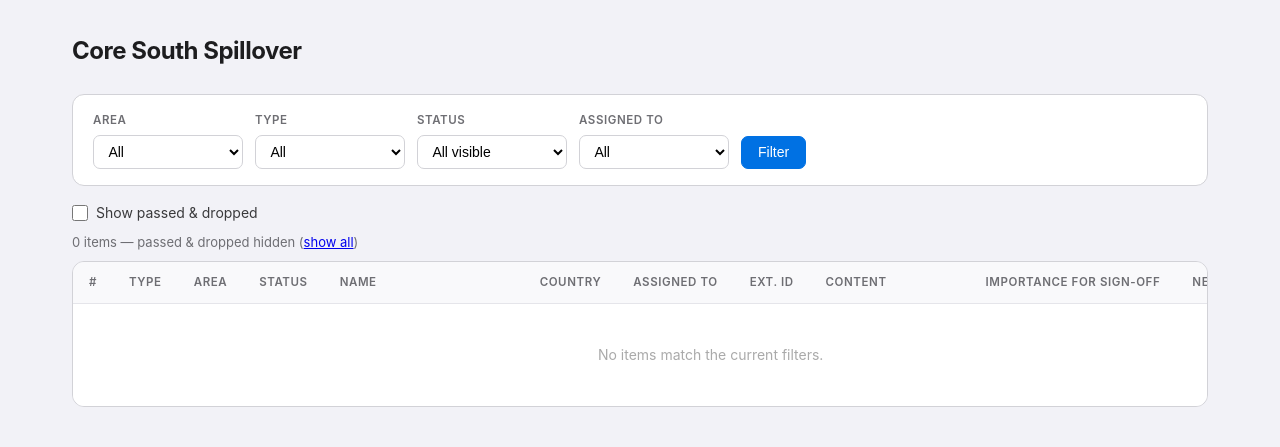
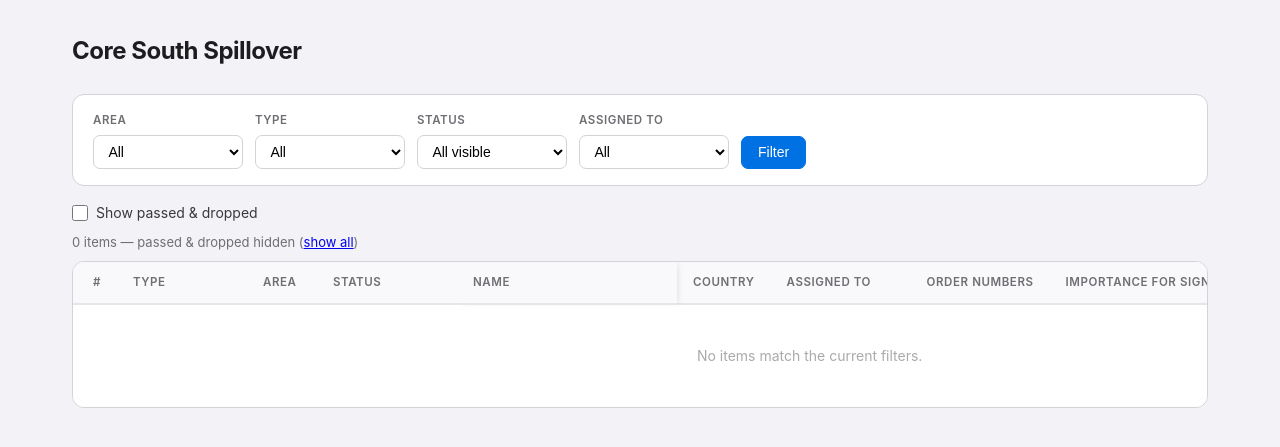
Before and after one commit to maruelha/chaosco, a Flask app: page /spillover in a window 1280 px wide. Shown: the part 52-499 px from the top of the page. Run offline with Flask 3, Linux system fonts and the light colour scheme; data that the repository does not hold is empty.

Commit message:
Fix spillover list view: frozen panes + column changes
Replace scrolling table with Excel-style frozen panes (header row +
5 left columns: #, Type, Area, Status, Name) using position:sticky,
table-layout:fixed, and explicit left offsets in a max-height:70vh
overflow:auto scroll container. Add Order numbers column; remove
Content and Ext. ID from display.

Co-Authored-By: Claude Sonnet 4.6 <noreply@anthropic.com>

```diff
--- a/app/static/style.css
+++ b/app/static/style.css
@@ -646,8 +646,59 @@ dialog::backdrop { background: rgba(0,0,0,.38); }
 .cell-edit:hover { background: #eef4ff; color: #0071e3; }
 .cell-placeholder { color: #c7c7cc; font-style: italic; font-size: .78rem; }
 
-/* --------------------------------------------------------------- spillover table */
-.table-wrap--scroll { overflow-x: auto; }
+/* --------------------------------------------------------------- spillover frozen-pane scroll container */
+.spillover-scroll {
+  overflow: auto;
+  max-height: 70vh;
+  border: 1px solid #d2d2d7;
+  border-radius: 12px;
+}
+.spillover-scroll table {
+  table-layout: fixed;
+  width: max-content;
+  border-collapse: separate;
+  border-spacing: 0;
+  background: #fff;
+}
+.spillover-scroll thead th {
+  position: sticky;
+  top: 0;
+  z-index: 2;
+  background: #f9f9fb;
+  border-bottom: 2px solid #e5e5ea;
+  overflow: hidden;
+  text-overflow: ellipsis;
+}
+/* CSS custom property propagates to all td children (frozen + scrollable) */
+.spillover-scroll tbody tr { --sc-bg: #fff; }
+.spillover-scroll tbody tr:hover { --sc-bg: #f5f7ff; }
+.spillover-scroll tbody td { background: var(--sc-bg); }
+.spillover-scroll tbody tr:last-child td { border-bottom: none; }
+
+/* Frozen column widths + sticky left offsets */
+.sc-row    { width: 44px;  position: sticky; left: 0px;   z-index: 1; }
+.sc-type   { width: 130px; position: sticky; left: 44px;  z-index: 1; }
+.sc-area   { width: 70px;  position: sticky; left: 174px; z-index: 1; }
+.sc-status { width: 140px; position: sticky; left: 244px; z-index: 1; }
+.sc-name   { width: 220px; position: sticky; left: 384px; z-index: 1;
+             box-shadow: 3px 0 6px -2px rgba(0,0,0,.10); }
+
+/* Header + frozen intersection cells: highest z-index */
+.spillover-scroll thead .sc-row,
+.spillover-scroll thead .sc-type,
+.spillover-scroll thead .sc-area,
+.spillover-scroll thead .sc-status,
+.spillover-scroll thead .sc-name { z-index: 3; }
+
+/* Scrollable column widths */
+.sc-country  { width: 90px; }
+.sc-assignee { width: 140px; }
+.sc-orders   { width: 130px; }
+.sc-imp      { width: 200px; }
+.sc-next     { width: 200px; }
+.sc-cmtbtn   { width: 90px; }
+
+/* --------------------------------------------------------------- spillover table misc */
 .toggle-row {
   display: flex; align-items: center; gap: .5rem;
   font-size: .875rem; color: #3a3a3c; margin-bottom: .5rem;
--- a/app/templates/spillover.html
+++ b/app/templates/spillover.html
@@ -73,22 +73,21 @@
 </p>
 
 {# ---- Table ---- #}
-<div class="table-wrap table-wrap--scroll">
+<div class="spillover-scroll">
   <table>
     <thead>
       <tr>
-        <th>#</th>
-        <th>Type</th>
-        <th>Area</th>
-        <th>Status</th>
-        <th style="min-width:200px">Name</th>
-        <th>Country</th>
-        <th>Assigned to</th>
-        <th>Ext. ID</th>
-        <th style="min-width:160px">Content</th>
-        <th style="min-width:140px">Importance for sign-off</th>
-        <th style="min-width:140px">Next step</th>
-        <th></th>
+        <th class="sc-row num">#</th>
+        <th class="sc-type">Type</th>
+        <th class="sc-area">Area</th>
+        <th class="sc-status">Status</th>
+        <th class="sc-name">Name</th>
+        <th class="sc-country">Country</th>
+        <th class="sc-assignee">Assigned to</th>
+        <th class="sc-orders">Order numbers</th>
+        <th class="sc-imp">Importance for sign-off</th>
+        <th class="sc-next">Next step</th>
+        <th class="sc-cmtbtn"></th>
       </tr>
     </thead>
     <tbody>
@@ -99,24 +98,19 @@
           data-nextstep="{{ (row.next_step or '') | e }}"
           data-commenthistory="{{ (row.comment_history or '') | e }}"
           data-importedcomment="{{ (row.comment or '') | e }}">
-        <td class="num">{{ row.excel_row }}</td>
-        <td>{{ row.type or '—' }}</td>
-        <td>{{ row.area or '—' }}</td>
-        <td><span class="status-pill">{{ row.status or '—' }}</span></td>
-        <td title="{{ row.name | e }}">
+        <td class="sc-row num">{{ row.excel_row }}</td>
+        <td class="sc-type">{{ row.type or '—' }}</td>
+        <td class="sc-area">{{ row.area or '—' }}</td>
+        <td class="sc-status"><span class="status-pill">{{ row.status or '—' }}</span></td>
+        <td class="sc-name" title="{{ row.name | e }}">
           {% if row.name %}
             {{ row.name[:70] }}{% if row.name | length > 70 %}…{% endif %}
           {% else %}—{% endif %}
         </td>
-        <td>{{ row.country or '—' }}</td>
-        <td>{{ row.assigned_to or '—' }}</td>
-        <td>{{ row.external_id or '—' }}</td>
-        <td title="{{ row.content | e }}">
-          {% if row.content %}
-            {{ row.content[:80] }}{% if row.content | length > 80 %}…{% endif %}
-          {% else %}—{% endif %}
-        </td>
-        <td class="cell-importance">
+        <td class="sc-country">{{ row.country or '—' }}</td>
+        <td class="sc-assignee">{{ row.assigned_to or '—' }}</td>
+        <td class="sc-orders">{{ row.order_numbers or '—' }}</td>
+        <td class="sc-imp cell-importance">
           <span class="cell-edit js-open-ann">
             {% if row.importance_for_signoff %}
               {{ row.importance_for_signoff }}
@@ -125,7 +119,7 @@
             {% endif %}
           </span>
         </td>
-        <td class="cell-nextstep">
+        <td class="sc-next cell-nextstep">
           <span class="cell-edit js-open-ann">
             {% if row.next_step %}
               {{ row.next_step }}
@@ -134,12 +128,12 @@
             {% endif %}
           </span>
         </td>
-        <td>
+        <td class="sc-cmtbtn">
           <button type="button" class="btn btn-sm js-open-cmt">Comments</button>
         </td>
       </tr>
     {% else %}
-      <tr><td colspan="12" class="table-empty">No items match the current filters.</td></tr>
+      <tr><td colspan="11" class="table-empty">No items match the current filters.</td></tr>
     {% endfor %}
     </tbody>
   </table>
```
